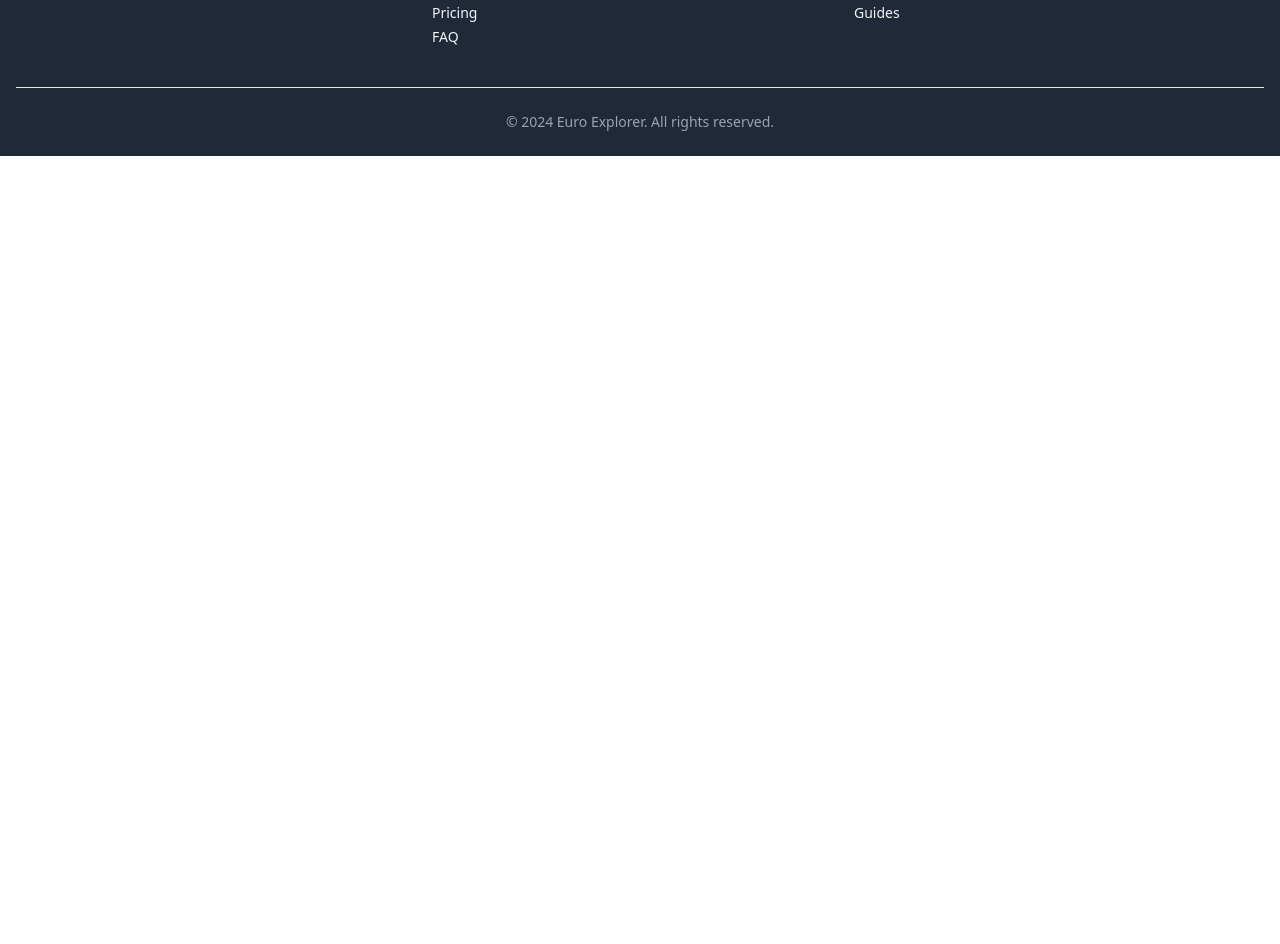
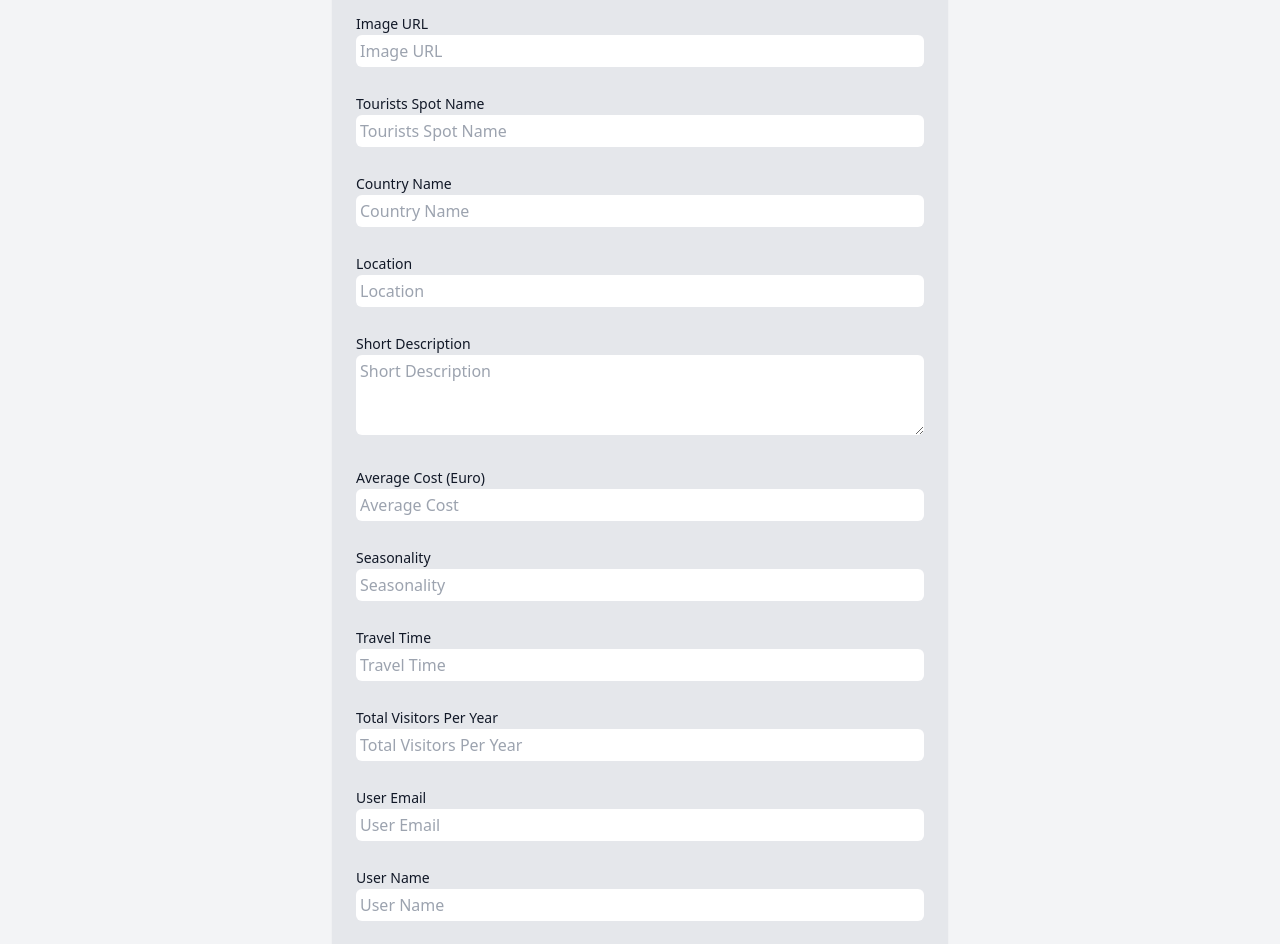
Before and after one commit to AbdullaAlHarun/euro-explorer, a React (Vite) app: page /AddTouristSpot in a window 1280 px wide. Shown: the part 205-1149 px from the top of the page. Before the commit the page ends 800 px from the top, so only its background shows below. Built offline with nearby package versions, Linux system fonts and the light colour scheme; no server answers.

Commit message:
Added 'add tourist spot' section with mongodb

```diff
--- a/src/componants/AddTouristSpot.jsx
+++ b/src/componants/AddTouristSpot.jsx
@@ -1,11 +1,237 @@
-
+import Swal from 'sweetalert2';
 
 const AddTouristSpot = () => {
-    return (
-        <div>
-            <h2>Add Tourist Spot</h2>
+  const handleSubmit = event => {
+    event.preventDefault();
+
+    const form = event.target;
+
+    const image = form.image.value;
+    const touristsSpotName = form.tourists_spot_name.value;
+    const countryName = form.country_name.value;
+    const location = form.location.value;
+    const shortDescription = form.short_description.value;
+    const averageCost = form.average_cost.value;
+    const seasonality = form.seasonality.value;
+    const travelTime = form.travel_time.value;
+    const totalVisitorsPerYear = form.total_visitors_per_year.value;
+    const userEmail = form.user_email.value;
+    const userName = form.user_name.value;
+
+    const newTouristSpot = {
+      image,
+      touristsSpotName,
+      countryName,
+      location,
+      shortDescription,
+      averageCost,
+      seasonality,
+      travelTime,
+      totalVisitorsPerYear,
+      userEmail,
+      userName,
+    };
+
+    console.log(newTouristSpot);
+
+    // Send data to the server
+    fetch('http://localhost:5000/euroExplorer', {
+      method: 'POST',
+      headers: {
+        'Content-Type': 'application/json',
+      },
+      body: JSON.stringify(newTouristSpot),
+    })
+      .then(res => res.json())
+      .then(data => {
+        console.log(data);
+        if (data.insertedID) {
+          Swal.fire({
+            title: 'Success!',
+            text: 'Tourist Spot Added Successfully',
+            icon: 'success',
+            confirmButtonText: 'Cool',
+          });
+          form.reset();
+        }
+      })
+      .catch(error => {
+        console.error('Error:', error);
+      });
+  };
+
+  return (
+    <div>
+      <section className="p-6 bg-gray-100 text-gray-900">
+        <div className="space-y-2 col-span-full lg:col-span-1">
+          <p className="text-3xl text-blue-800 font-extrabold text-center">
+            Add New Tourist Spot
+          </p>
+          <p className="text-xl text-center">
+            Share Your Favorite Spots with Fellow Travelers
+          </p>
         </div>
-    );
+        <form
+          onSubmit={handleSubmit}
+          className="container flex flex-col mx-auto space-y-6"
+        >
+          <fieldset className="grid grid-cols-2 lg:w-1/2 sm:w-full mx-auto mt-8 gap-6 p-6 rounded-md shadow-sm bg-gray-200">
+            <div className="col-span-full">
+              <label htmlFor="image" className="text-sm">
+                Image URL
+              </label>
+              <input
+                id="image"
+                name="image"
+                type="url"
+                placeholder="Image URL"
+                className="w-full p-1 rounded-md focus:ring focus:ring-opacity-75 text-gray-900 focus:ring-blue-400 border-gray-700"
+                required
+              />
+            </div>
+            <div className="col-span-full">
+              <label htmlFor="tourists_spot_name" className="text-sm">
+                Tourists Spot Name
+              </label>
+              <input
+                id="tourists_spot_name"
+                name="tourists_spot_name"
+                type="text"
+                placeholder="Tourists Spot Name"
+                className="w-full p-1 rounded-md focus:ring focus:ring-opacity-75 text-gray-900 focus:ring-blue-400 border-gray-700"
+                required
+              />
+            </div>
+            <div className="col-span-full">
+              <label htmlFor="country_name" className="text-sm">
+                Country Name
+              </label>
+              <input
+                id="country_name"
+                name="country_name"
+                type="text"
+                placeholder="Country Name"
+                className="w-full p-1 rounded-md focus:ring focus:ring-opacity-75 text-gray-900 focus:ring-blue-400 border-gray-700"
+                required
+              />
+            </div>
+            <div className="col-span-full">
+              <label htmlFor="location" className="text-sm">
+                Location
+              </label>
+              <input
+                id="location"
+                name="location"
+                type="text"
+                placeholder="Location"
+                className="w-full p-1 rounded-md focus:ring focus:ring-opacity-75 text-gray-900 focus:ring-blue-400 border-gray-700"
+                required
+              />
+            </div>
+            <div className="col-span-full">
+              <label htmlFor="short_description" className="text-sm">
+                Short Description
+              </label>
+              <textarea
+                id="short_description"
+                name="short_description"
+                rows="3"
+                placeholder="Short Description"
+                className="w-full p-1 rounded-md focus:ring focus:ring-opacity-75 text-gray-900 focus:ring-blue-400 border-gray-700"
+                required
+              ></textarea>
+            </div>
+            <div className="col-span-full">
+              <label htmlFor="average_cost" className="text-sm">
+                Average Cost (Euro)
+              </label>
+              <input
+                id="average_cost"
+                name="average_cost"
+                type="number"
+                placeholder="Average Cost"
+                className="w-full p-1 rounded-md focus:ring focus:ring-opacity-75 text-gray-900 focus:ring-blue-400 border-gray-700"
+                required
+              />
+            </div>
+            <div className="col-span-full">
+              <label htmlFor="seasonality" className="text-sm">
+                Seasonality
+              </label>
+              <input
+                id="seasonality"
+                name="seasonality"
+                type="text"
+                placeholder="Seasonality"
+                className="w-full p-1 rounded-md focus:ring focus:ring-opacity-75 text-gray-900 focus:ring-blue-400 border-gray-700"
+                required
+              />
+            </div>
+            <div className="col-span-full">
+              <label htmlFor="travel_time" className="text-sm">
+                Travel Time
+              </label>
+              <input
+                id="travel_time"
+                name="travel_time"
+                type="text"
+                placeholder="Travel Time"
+                className="w-full p-1 rounded-md focus:ring focus:ring-opacity-75 text-gray-900 focus:ring-blue-400 border-gray-700"
+                required
+              />
+            </div>
+            <div className="col-span-full">
+              <label htmlFor="total_visitors_per_year" className="text-sm">
+                Total Visitors Per Year
+              </label>
+              <input
+                id="total_visitors_per_year"
+                name="total_visitors_per_year"
+                type="number"
+                placeholder="Total Visitors Per Year"
+                className="w-full p-1 rounded-md focus:ring focus:ring-opacity-75 text-gray-900 focus:ring-blue-400 border-gray-700"
+                required
+              />
+            </div>
+            <div className="col-span-full">
+              <label htmlFor="user_email" className="text-sm">
+                User Email
+              </label>
+              <input
+                id="user_email"
+                name="user_email"
+                type="email"
+                placeholder="User Email"
+                className="w-full p-1 rounded-md focus:ring focus:ring-opacity-75 text-gray-900 focus:ring-blue-400 border-gray-700"
+                required
+              />
+            </div>
+            <div className="col-span-full">
+              <label htmlFor="user_name" className="text-sm">
+                User Name
+              </label>
+              <input
+                id="user_name"
+                name="user_name"
+                type="text"
+                placeholder="User Name"
+                className="w-full p-1 rounded-md focus:ring focus:ring-opacity-75 text-gray-900 focus:ring-blue-400 border-gray-700"
+                required
+              />
+            </div>
+            <div className="col-span-full">
+              <button
+                type="submit"
+                className="btn btn-block bg-blue-500 hover:bg-blue-600 text-white"
+              >
+                Add
+              </button>
+            </div>
+          </fieldset>
+        </form>
+      </section>
+    </div>
+  );
 };
 
 export default AddTouristSpot;
```
Also changed, not shown: src/componants/Footer.jsx (+0 -10 lines).
